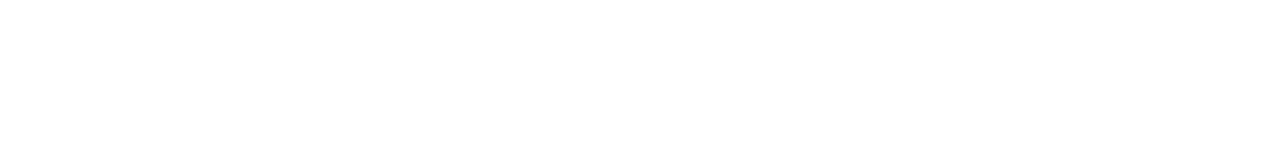
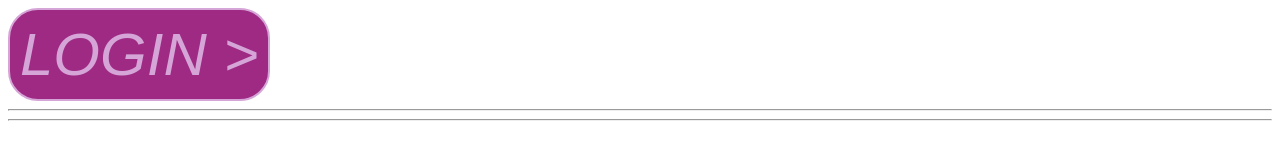
Before and after one commit to Vikrant-Bhosale233/icp-8.0-Assignment13, a plain HTML site: page index.html in a window 1280 px wide. Drawn offline with Linux system fonts and the light colour scheme.

Commit message:
login button added

```diff
--- a/index.html
+++ b/index.html
@@ -3,10 +3,12 @@
 <head>
     <meta charset="UTF-8">
     <meta name="viewport" content="width=device-width, initial-scale=1.0">
-    <title>Assignment No.13</title>
+    <title>Buttons</title>
+
     <link rel="stylesheet" href="style.css">
 </head>
-<body>
-
+    <button class="login">
+        LOGIN >
+    </button><hr><hr>
 </body>
 </html>
--- a/style.css
+++ b/style.css
@@ -0,0 +1,9 @@
+.login{
+    font-size: 60px;
+    background-color: #9E2A84;
+    border: solid 2px;
+    color:#D6A5D7;
+    font-style: italic;
+    padding: 10px;
+    border-radius: 30px;
+}
```
